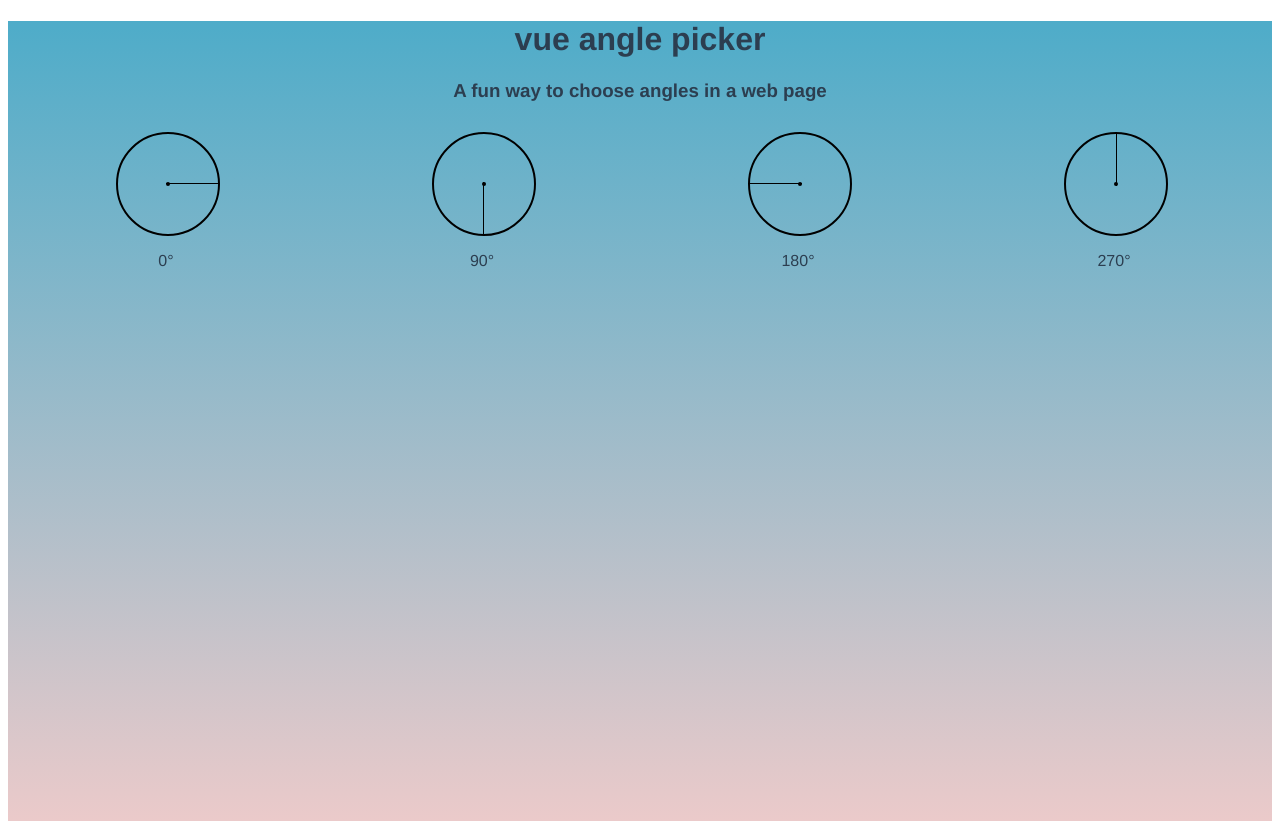
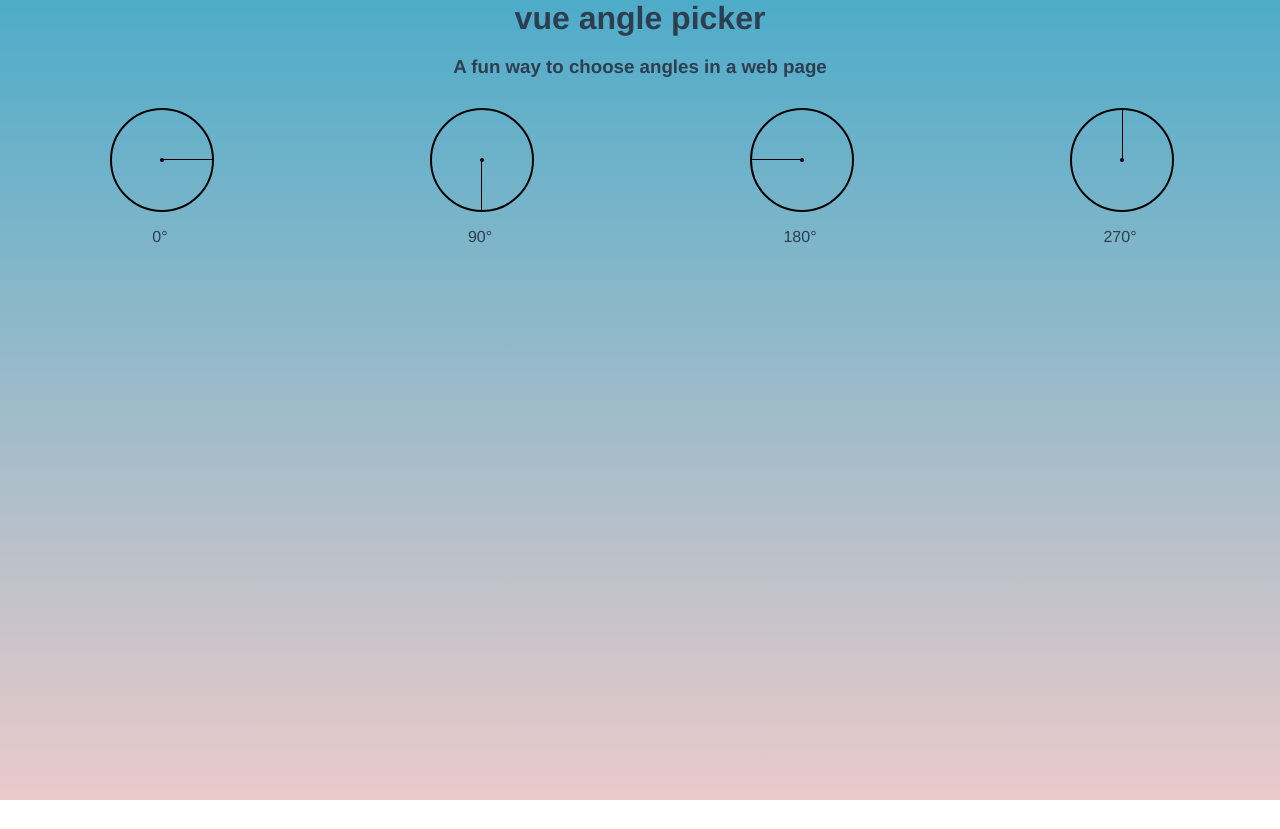
Before and after one commit to merrylmr/vue-angle-picker, a Vue app: page / in a window 1280 px wide. After the commit the page ends 800 px from the top, so only its background shows below. Built offline with nearby package versions, Linux system fonts and the light colour scheme.

Commit message:
默认样式修改

```diff
--- a/src/App.vue
+++ b/src/App.vue
@@ -20,6 +20,16 @@ export default {
 </script>
 
 <style>
+  html,
+  body {
+    margin: 0;
+    padding: 0;
+  }
+
+  h1 {
+    margin: 0;
+  }
+
   #app {
     font-family: 'Avenir', Helvetica, Arial, sans-serif;
     -webkit-font-smoothing: antialiased;
```
Lines whose indentation alone changed are shown as unchanged.
